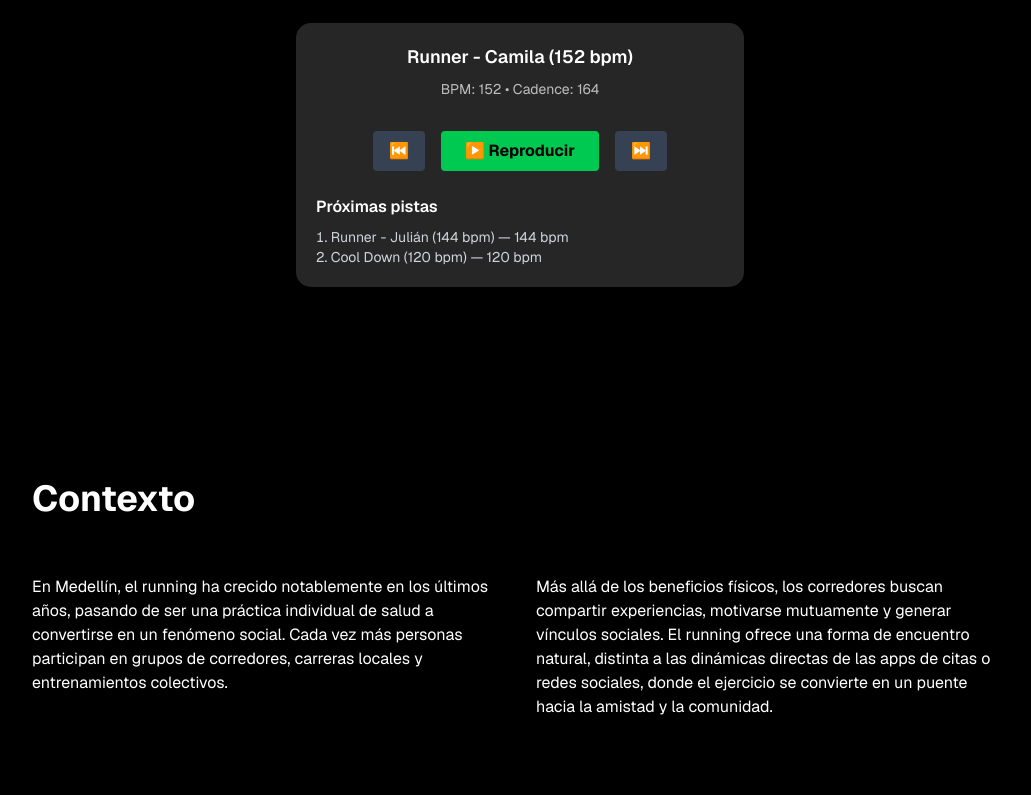
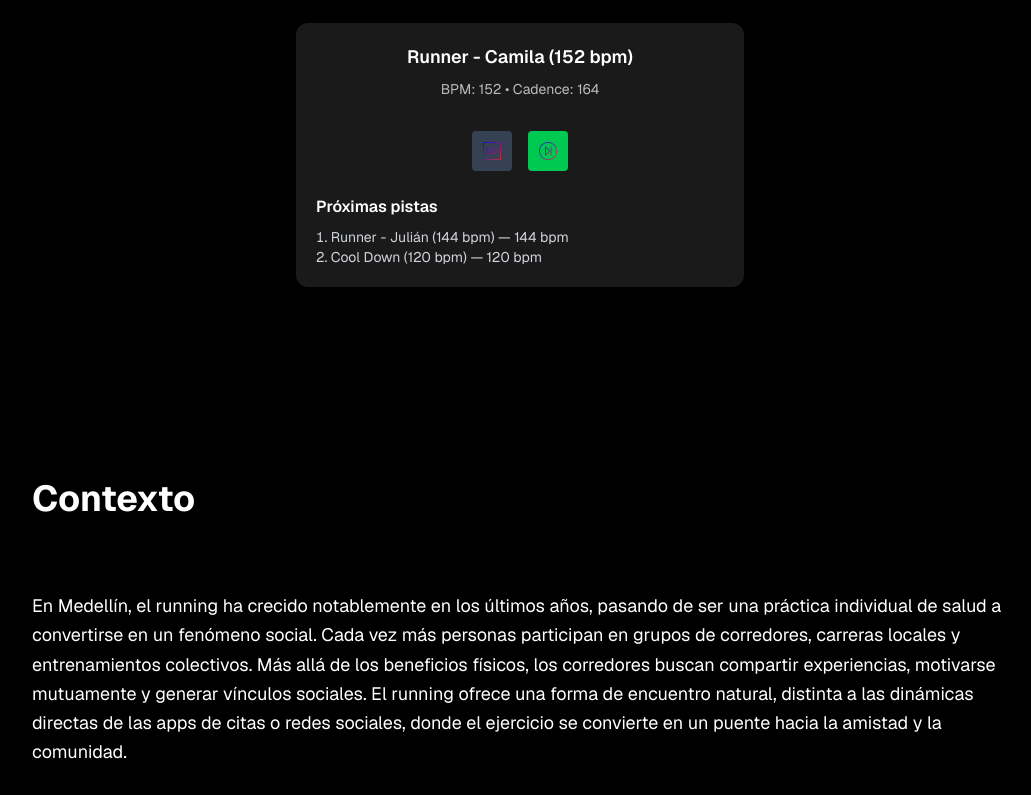
Before and after one commit to annamile92/Run_app, a Next.js app: page / in a window 1280 px wide. Shown: the part 965-1760 px from the top of the page, without its empty margins (120-1151 px from the left). Built offline with nearby package versions, Linux system fonts and the light colour scheme.

Commit message:
Update page.tsx

```diff
--- a/app/page.tsx
+++ b/app/page.tsx
@@ -1,4 +1,5 @@
 "use client";
+
 import { useState, useRef } from "react";
 import Link from "next/link";
 
@@ -55,18 +56,21 @@ export default function Home() {
 
   return (
     <main className="min-h-screen font-sans text-white bg-black">
-
       {/* NAVBAR */}
       <nav className="fixed top-0 w-full flex justify-center gap-8 py-4 bg-black/70 backdrop-blur-sm z-50">
-        <Link href="/#evento" className="hover:text-blue-400 transition">Contexto</Link>
+        <Link href="/#contexto" className="hover:text-blue-400 transition">Contexto</Link>
         <Link href="/#app" className="hover:text-blue-400 transition">App</Link>
         <Link href="/#documentos" className="hover:text-blue-400 transition">Documentos</Link>
         <Link href="/tienda" className="hover:text-blue-400 transition">Tienda</Link>
       </nav>
 
-      {/* HERO */}
+      {/* HERO CON GIF */}
       <section className="relative flex justify-center items-center text-center h-screen mt-16 overflow-hidden">
-        <img src="/banner-run.gif" alt="Corredores" className="absolute inset-0 w-full h-full object-cover" />
+        <img
+          src="/banner-run.gif"
+          alt="Corredores"
+          className="absolute inset-0 w-full h-full object-cover"
+        />
         <div className="absolute inset-0 bg-black/60 backdrop-blur-sm"></div>
         <div className="relative z-10 px-6">
           <h1 className="text-5xl font-extrabold mb-4">RunForFun</h1>
@@ -76,23 +80,30 @@ export default function Home() {
         </div>
       </section>
 
-      {/* RADIO */}
-      <section id="radio" className="py-16 px-6 flex flex-col items-center">
+      {/* RADIO LIVE */}
+      <section id="radio" className="py-16 px-6 flex flex-col items-center bg-black/80">
         <h2 className="text-3xl font-bold mb-6">🎧 Radio Live</h2>
-        <div className="reproductor-con-blur p-6 rounded-xl shadow-lg flex flex-col items-center max-w-md w-full">
+        <div className="flex flex-col items-center bg-black/40 p-6 rounded-xl shadow-lg max-w-md w-full reproductor-con-blur">
           <p className="text-lg font-semibold mb-2">{playlist[currentIndex]?.title}</p>
           <p className="text-sm opacity-70 mb-4">
             BPM: {playlist[currentIndex]?.bpm} • Cadence: {playlist[currentIndex]?.cadence}
           </p>
           <audio ref={audioRef} src={playlist[currentIndex]?.url} onEnded={skipNext} className="w-full mb-4 rounded" />
-          <div className="flex gap-4 mt-4 w-full justify-center">
-            <button onClick={skipPrev} className="px-4 py-2 bg-gray-700 rounded text-white">⏮️</button>
-            <button onClick={togglePlay} className="px-6 py-2 bg-green-500 rounded font-bold text-black">
-              {isPlaying ? "⏸️ Pausar" : "▶️ Reproducir"}
+
+          {/* Controles con íconos */}
+          <div className="flex gap-4 mt-4">
+            {/* Siguiente */}
+            <button onClick={skipNext} className="p-2 bg-gray-700 rounded">
+              <img src="/icons/siguiente.png" alt="Siguiente" className="w-6 h-6" />
             </button>
-            <button onClick={skipNext} className="px-4 py-2 bg-gray-700 rounded text-white">⏭️</button>
+
+            {/* Play/Pausa */}
+            <button onClick={togglePlay} className="p-2 bg-green-500 rounded">
+              <img src="/icons/play-pausa.png" alt={isPlaying ? "Pausar" : "Reproducir"} className="w-6 h-6" />
+            </button>
           </div>
 
+          {/* Próximas pistas */}
           <div className="mt-6 w-full">
             <h3 className="font-semibold mb-2">Próximas pistas</h3>
             <ol className="list-decimal list-inside text-sm text-gray-300">
@@ -105,14 +116,13 @@ export default function Home() {
       </section>
 
       {/* CONTEXTO EN DOS COLUMNAS */}
-      <section id="evento" className="py-32 px-6 max-w-5xl mx-auto grid grid-cols-1 md:grid-cols-2 gap-8 text-white">
-        <h2 className="text-4xl font-bold md:col-span-2 mb-6">Contexto</h2>
-        <p>
-          En Medellín, el running ha crecido notablemente en los últimos años, pasando de ser una práctica individual de salud a convertirse en un fenómeno social. Cada vez más personas participan en grupos de corredores, carreras locales y entrenamientos colectivos.
-        </p>
-        <p>
-          Más allá de los beneficios físicos, los corredores buscan compartir experiencias, motivarse mutuamente y generar vínculos sociales. El running ofrece una forma de encuentro natural, distinta a las dinámicas directas de las apps de citas o redes sociales, donde el ejercicio se convierte en un puente hacia la amistad y la comunidad.
-        </p>
+      <section id="contexto" className="py-32 px-6 max-w-5xl mx-auto grid md:grid-cols-2 gap-12 text-white">
+        <div>
+          <h2 className="text-4xl font-bold mb-6">Contexto</h2>
+        </div>
+        <div className="md:col-span-2 text-opacity-80 text-lg leading-relaxed">
+          En Medellín, el running ha crecido notablemente en los últimos años, pasando de ser una práctica individual de salud a convertirse en un fenómeno social. Cada vez más personas participan en grupos de corredores, carreras locales y entrenamientos colectivos. Más allá de los beneficios físicos, los corredores buscan compartir experiencias, motivarse mutuamente y generar vínculos sociales. El running ofrece una forma de encuentro natural, distinta a las dinámicas directas de las apps de citas o redes sociales, donde el ejercicio se convierte en un puente hacia la amistad y la comunidad.
+        </div>
       </section>
 
       {/* APP */}
@@ -132,19 +142,14 @@ export default function Home() {
         <p className="text-white font-bold">© 2025 RunForFun. Todos los derechos reservados.</p>
       </footer>
 
-      {/* ESTILOS INLINE */}
+      {/* ESTILOS GLASSMORPHISM */}
       <style jsx>{`
         .reproductor-con-blur {
-          background-color: rgba(255, 255, 255, 0.15);
-          backdrop-filter: blur(15px);
-          -webkit-backdrop-filter: blur(15px);
-          border-radius: 15px;
+          background-color: rgba(255, 255, 255, 0.1);
+          backdrop-filter: blur(12px);
+          -webkit-backdrop-filter: blur(12px);
+          border-radius: 12px;
           padding: 20px;
-          box-shadow: 0 8px 32px rgba(0,0,0,0.25);
-        }
-        audio {
-          width: 100%;
-          border-radius: 10px;
         }
       `}</style>
     </main>
```
